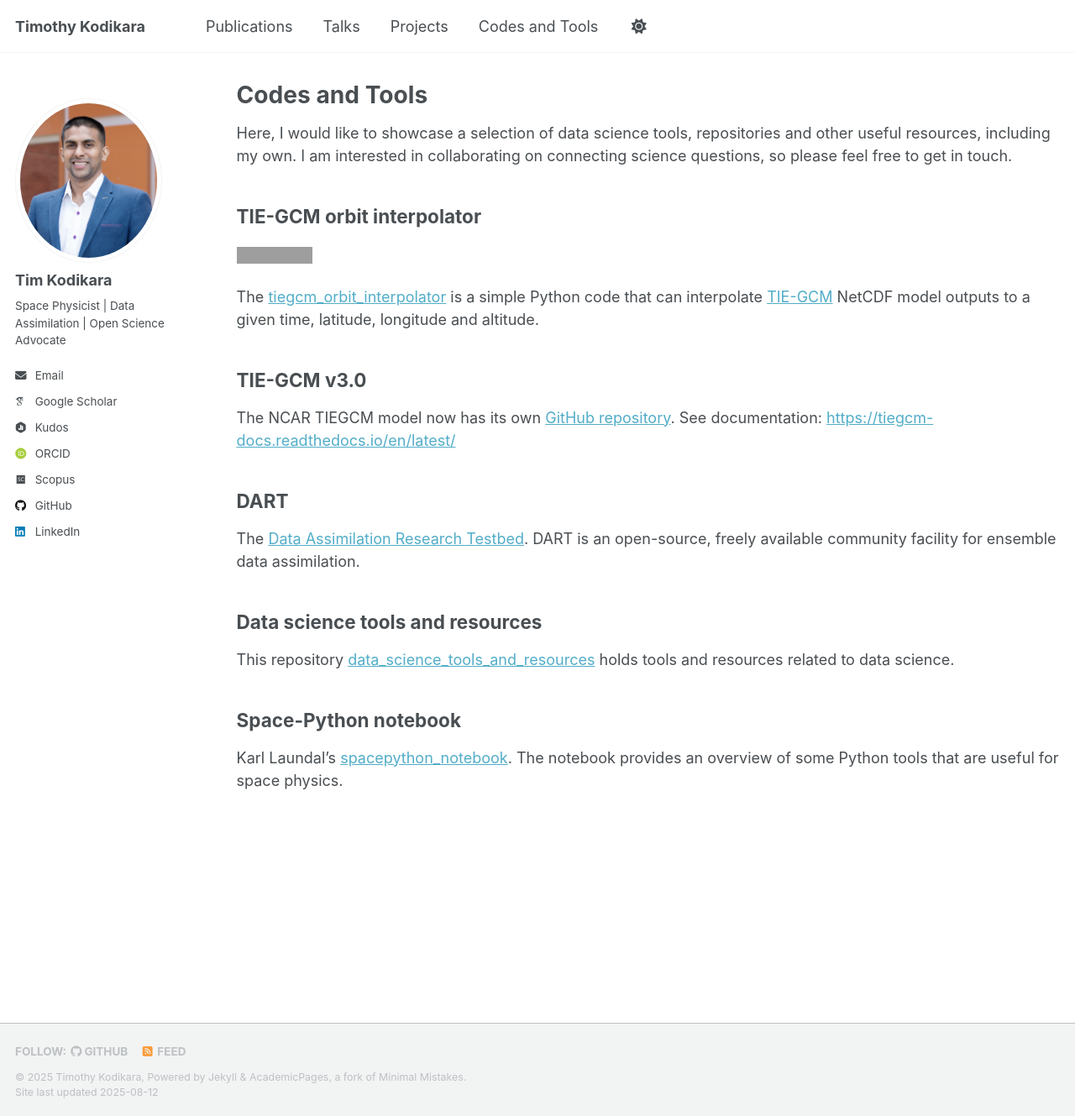
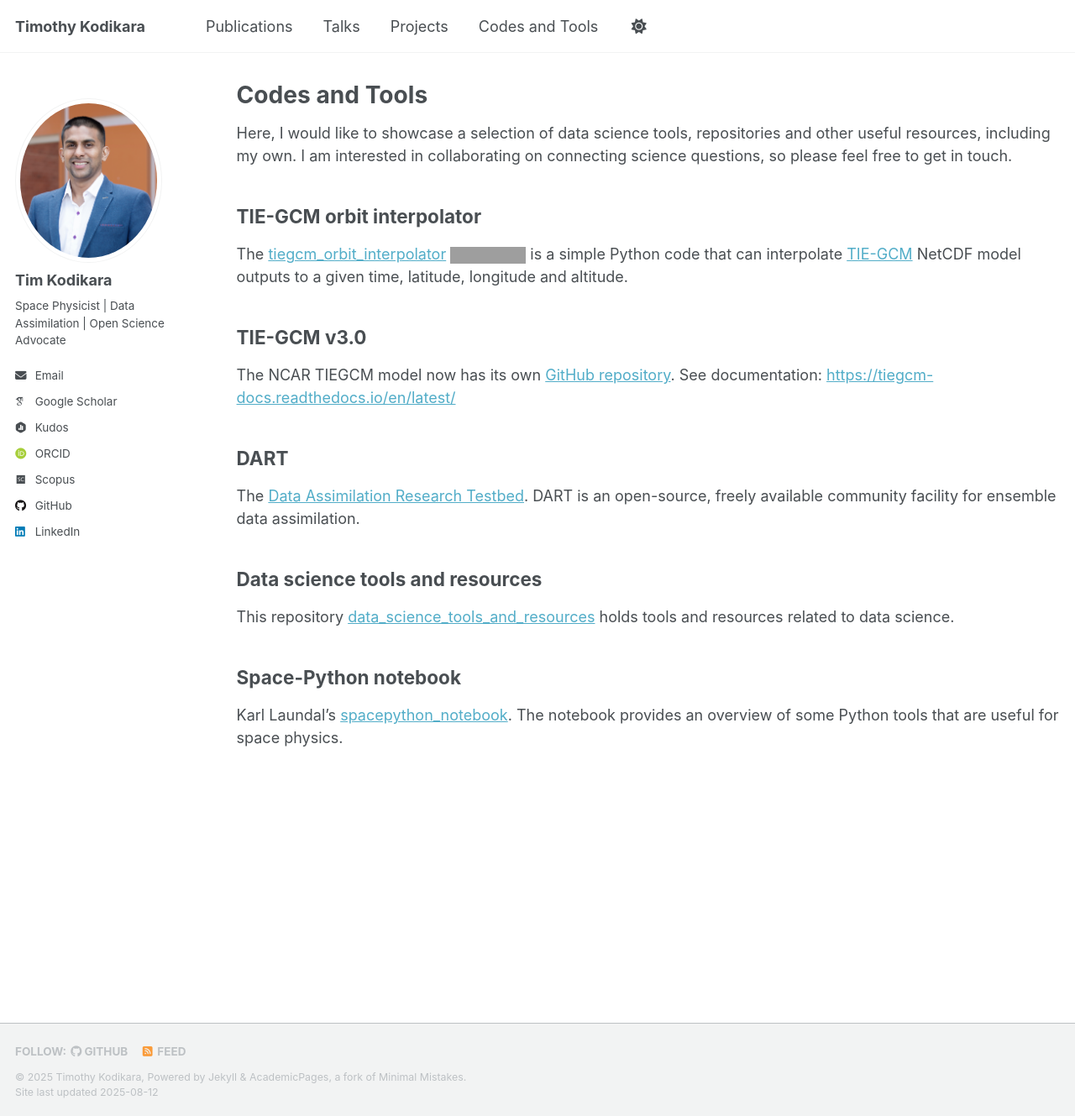
Before and after one commit to TimKod/timkod.github.io, a Jekyll site: the page built from _pages/codes_tools.md, in a window 1280 px wide and 1329 px high. Shown: the whole window at 84% size. Built offline with Jekyll 4.4.1, drawn with Linux system fonts in a browser that asks for light colours; some web fonts are replaced; a script that is not in the unit is left out; grey boxes are pictures that could not be loaded.

```diff
--- a/_pages/codes_tools.md
+++ b/_pages/codes_tools.md
@@ -8,9 +8,7 @@ author_profile: true
 Here, I would like to showcase a selection of data science tools, repositories and other useful resources, including my own. I am interested in collaborating on connecting science questions, so please feel free to get in touch.
 
 ## TIE-GCM orbit interpolator
-[![DOI](https://zenodo.org/badge/619801858.svg)](https://zenodo.org/badge/latestdoi/619801858)
-
-The [tiegcm_orbit_interpolator](https://github.com/TimKod/tiegcm_orbit_interpolator) is a simple Python code that can interpolate [TIE-GCM](https://www.hao.ucar.edu/modeling/tgcm/tie.php) NetCDF model outputs to a given time, latitude, longitude and altitude.
+The [tiegcm_orbit_interpolator](https://github.com/TimKod/tiegcm_orbit_interpolator) [![DOI](https://zenodo.org/badge/619801858.svg)](https://zenodo.org/badge/latestdoi/619801858) is a simple Python code that can interpolate [TIE-GCM](https://www.hao.ucar.edu/modeling/tgcm/tie.php) NetCDF model outputs to a given time, latitude, longitude and altitude.
 
 ## TIE-GCM v3.0
 The NCAR TIEGCM model now has its own [GitHub repository](https://github.com/NCAR/tiegcm).
```
